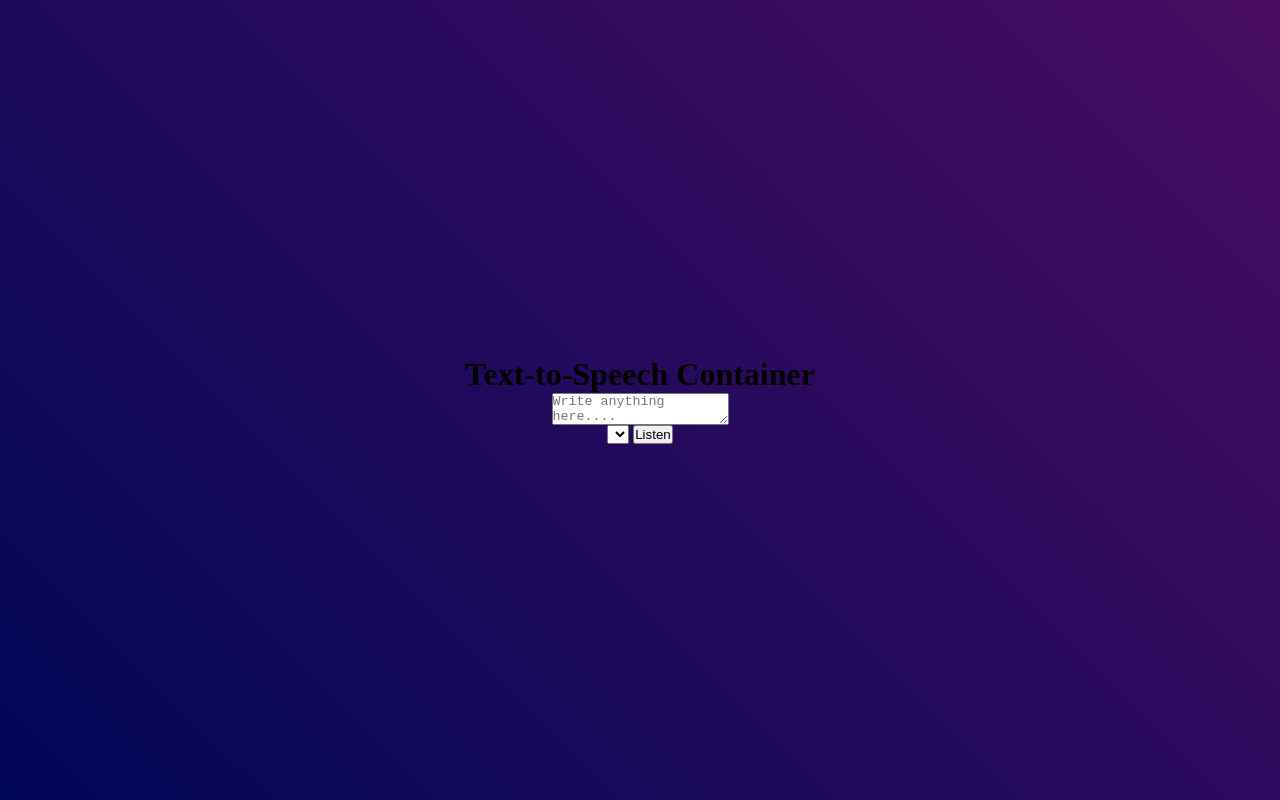
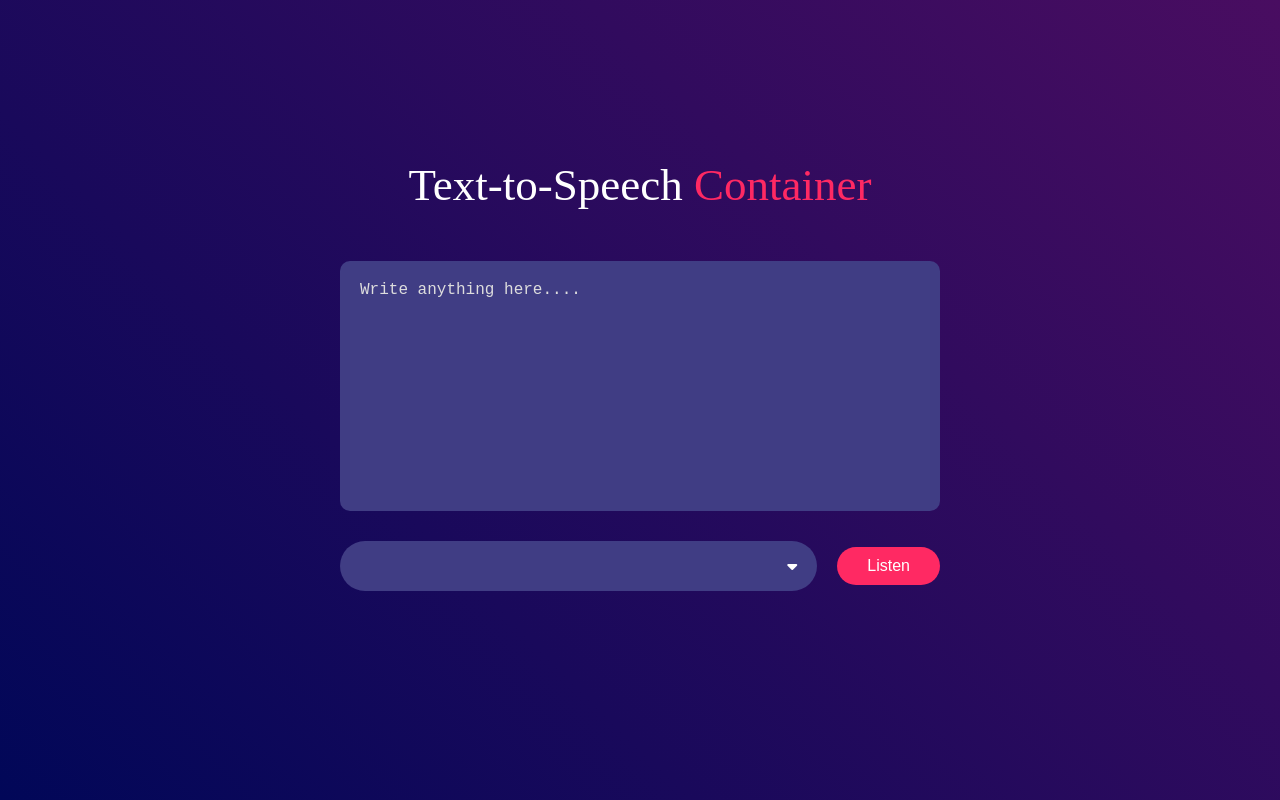
Before and after one commit to mikalPaudel/20.-Text-to-Voice-Converter, a plain HTML site: page index.html in a window 1280 px wide. Drawn offline with Linux system fonts and the light colour scheme.

Commit message:
Add <i> with some css change

```diff
--- a/index.html
+++ b/index.html
@@ -4,14 +4,20 @@
     <meta charset="UTF-8">
     <meta name="viewport" content="width=device-width, initial-scale=1.0">
     <title>Text-To-Voice</title>
+    <script src="https://kit.fontawesome.com/e618edb567.js" crossorigin="anonymous"></script>
     <link rel="stylesheet" href="style.css">
 </head>
 <body>
 <div class="hero">
-    <h1>Text-to-Speech Container</h1>
+    <h1>Text-to-Speech <span> Container</span></h1>
     <textarea name="" placeholder="Write anything here...." id=""></textarea>
     <div class="row">
-        <select name="" id=""></select>
+        <div class="select-wrapper">
+  <select>
+  </select>
+  <i class="fa-solid fa-caret-down"></i>
+</div>
+
         <button>Listen</button>
     </div>
 </div>
--- a/style.css
+++ b/style.css
@@ -11,4 +11,79 @@
     align-items: center;
     justify-content: center;
     flex-direction: column;
+    color: white;
 }
+
+.hero h1{
+    font-size: 45px;
+    font-weight: 500;
+    margin-top: -50px;
+    margin-bottom: 50px;
+}
+
+.hero span{
+    color: #ff2963
+}
+
+textarea{
+    width: 600px;
+    height: 250px;
+    background: #403d84;
+    color: #fff;
+    font-size: 15px;
+    border: 0;
+    outline: 0;
+    padding: 20px;
+    border-radius: 10px;
+    resize: none;
+    margin-bottom: 30px;
+}
+textarea::placeholder{
+    font-size: 16px;
+    color: #ddd;
+}
+
+.row{
+    width: 600px;
+    display: flex;
+    align-items: center;
+    gap: 20px;
+}
+
+button{
+    background: #ff2963;
+    color: #fff;
+    font-size: 16px;
+    padding: 10px 30px;
+    border-radius: 35px;
+    border: 0;
+    outline: 0;
+    cursor: pointer;
+}
+
+.select-wrapper {
+  position: relative;
+  width: 100%;
+}
+
+.select-wrapper select {
+  width: 100%;
+  color: #fff;
+  background: #403d84;
+  height: 50px;
+  padding: 0 40px 0 20px; /* space for icon on right */
+  outline: 0;
+  border: 0;
+  border-radius: 35px;
+  appearance: none;
+  cursor: pointer;
+}
+
+.select-wrapper i {
+  position: absolute;
+  right: 20px;
+  top: 50%;
+  transform: translateY(-50%);
+  color: #fff;
+  pointer-events: none; /* so clicks still hit the select */
+}
```
